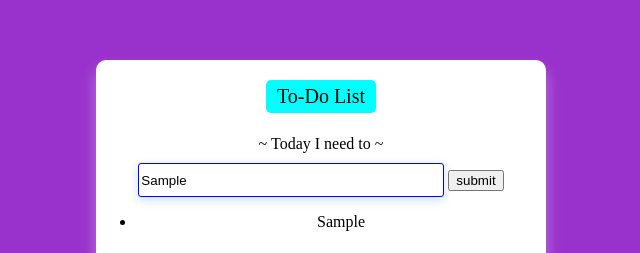
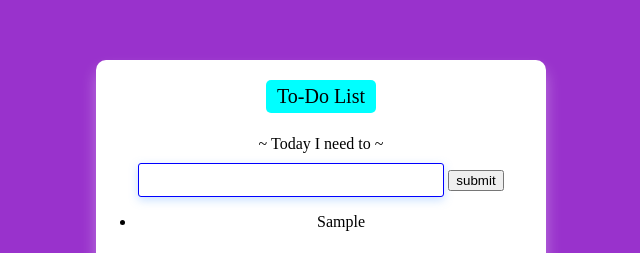
Before and after one commit to dts-kominfo-rea4a/challenge-dom-Anka-Abdullah, a website: page index.html in a window 1280 px wide. Both pictures are taken after typing "Sample" into the empty fields and a click on the button "submit". Shown: the top 253 px of the page, 319-959 px from the left. Drawn offline with Linux system fonts and the light colour scheme.

Commit message:
repair task

```diff
--- a/index.html
+++ b/index.html
@@ -92,6 +92,7 @@
       })
       document.getElementById("todo-output").innerHTML = output
       output = ''
+      document.getElementById("todo-input").value = ''
     }
 
     // TODO: register event onclick / addEventListener untuk button
```
